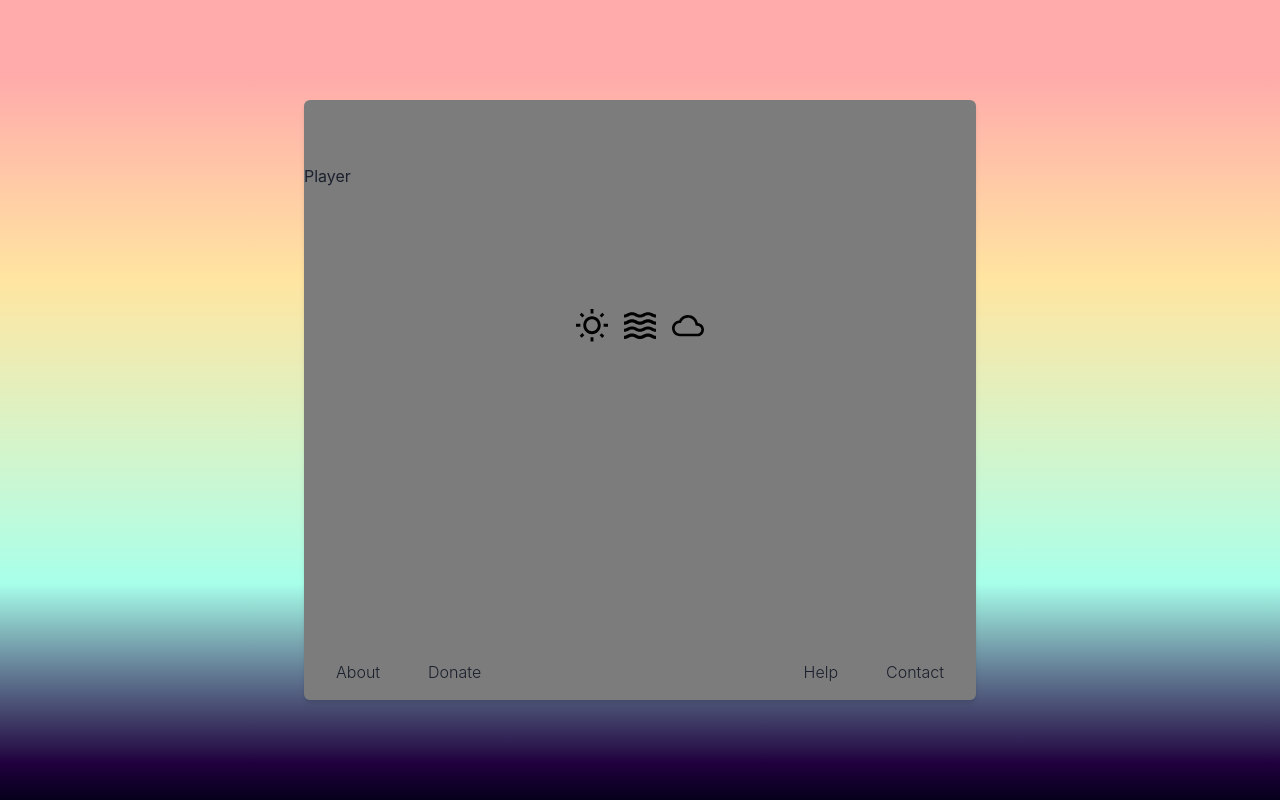
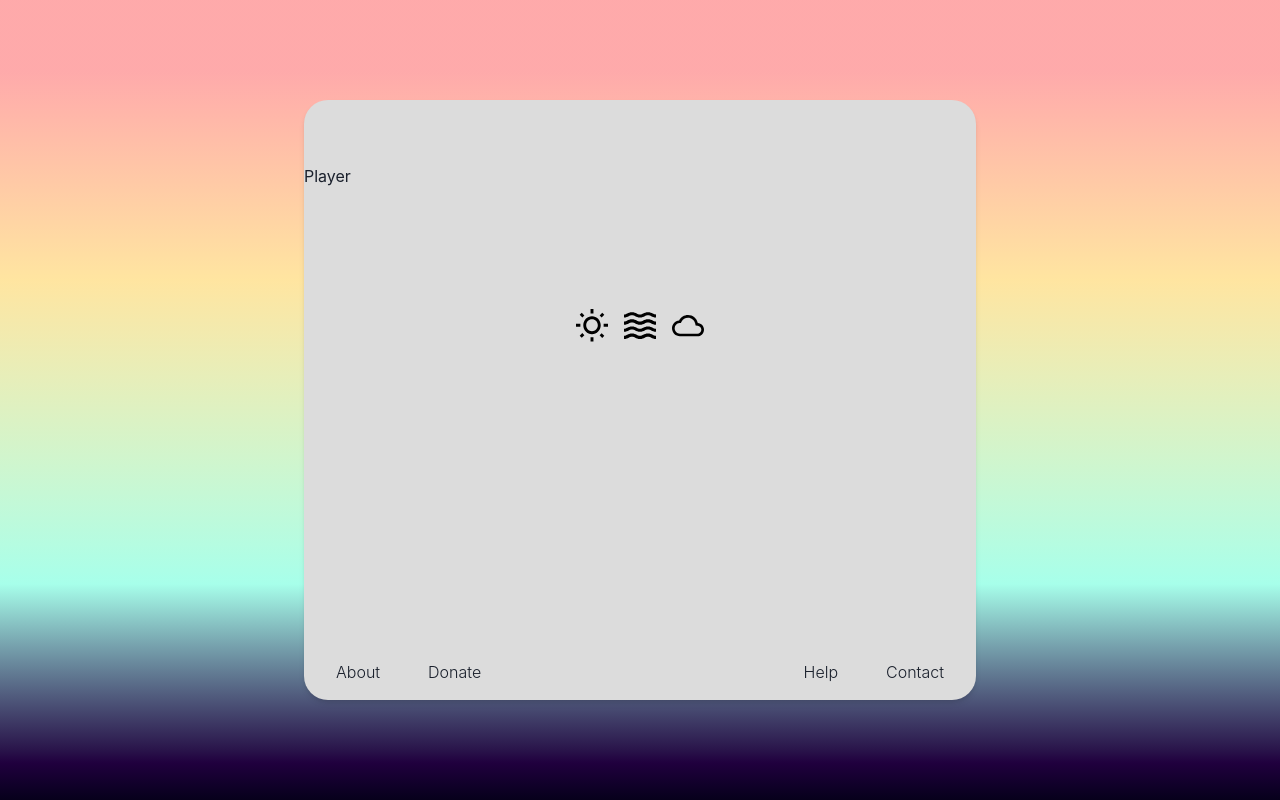
Before and after one commit to dizzyjaguar/improvEar, a React (Vite) app: page /player in a window 1280 px wide. Built offline with nearby package versions, Linux system fonts and the light colour scheme.

Commit message:
Animate player border radius

```diff
--- a/src/routes/root.tsx
+++ b/src/routes/root.tsx
@@ -13,10 +13,15 @@ import tailwindConfig from '../../tailwind.config.js'
 export default function Root() {
   const fullConfig = resolveConfig(tailwindConfig)
   const backgroundColors = fullConfig.theme.backgroundColor
-  console.log(fullConfig.theme)
+  // console.log(fullConfig.theme)
+  const borderRadius = fullConfig.theme.borderRadius
+  console.log(borderRadius)
   let location = useLocation()
   const [currentBgColor, setCurrentBgColor] = useState(
     backgroundColors.alabaster[50]
+  )
+  const [currentBorderRadius, setCurrentBorderRadius] = useState(
+    borderRadius.md
   )
   const [x, setX] = useState(0)
   const [y, setY] = useState(0)
@@ -37,9 +42,11 @@ export default function Root() {
 
   useEffect(() => {
     location.pathname === '/player'
-      ? setCurrentBgColor(backgroundColors.alabaster[500])
-      : setCurrentBgColor(backgroundColors.alabaster[50])
-  })
+      ? (setCurrentBgColor(backgroundColors.alabaster[200]),
+        setCurrentBorderRadius(borderRadius['3xl']))
+      : (setCurrentBgColor(backgroundColors.alabaster[50]),
+        setCurrentBorderRadius(borderRadius.md))
+  }, [location.pathname])
 
   // add in a theme changer button that changes it from a rainbow background to a mono color background
   return (
@@ -52,8 +59,11 @@ export default function Root() {
       {/* if on the player route this needs to transform into the player body, instead of the information body. */}
       <motion.div
         className={`flex flex-col bg-alabaster-50 w-screen max-w-2xl min-h-[600px] h-3/5 rounded-md shadow-md pt-16 pb-4 relative justify-between`}
-        animate={{ backgroundColor: currentBgColor }}
-        transition={{ type: 'spring', duration: 2 }}
+        animate={{
+          background: currentBgColor,
+          borderRadius: currentBorderRadius,
+        }}
+        transition={{ type: 'spring', duration: 3 }}
       >
         <motion.div
           className={`w-full flex justify-center items-center space-x-4 absolute`}
```
